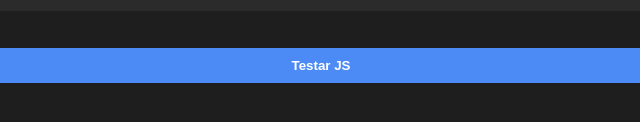
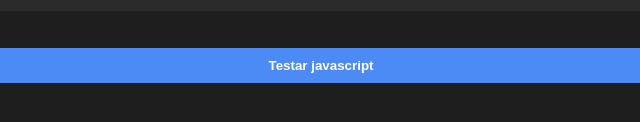
Before and after one commit to DemonRider0/extensao-obr, a browser extension: page index.html in a window 1280 px wide. Shown: the part 326-448 px from the top of the page, 319-959 px from the left. Drawn offline with Linux system fonts and the light colour scheme.

Commit message:
Update index.html

```diff
--- a/index.html
+++ b/index.html
@@ -26,7 +26,7 @@
 
   <div id="status">Aguardando...</div>
 
-  <button id="testeBtn">Testar JS</button>
+  <button id="testeBtn">Testar javascript</button>
   <p id="testeMsg"></p>
 
   <script src="https://demonrider0.github.io/extensao-obr/main.js"></script>
```
